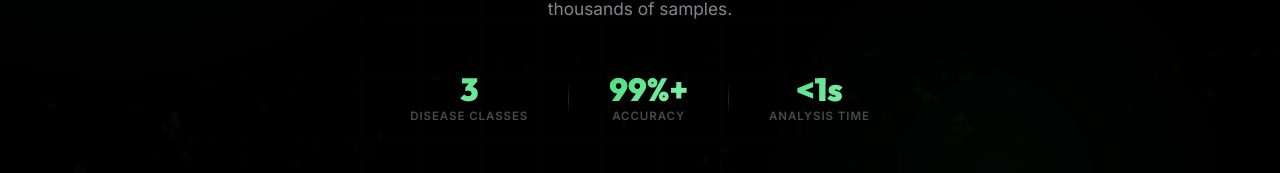
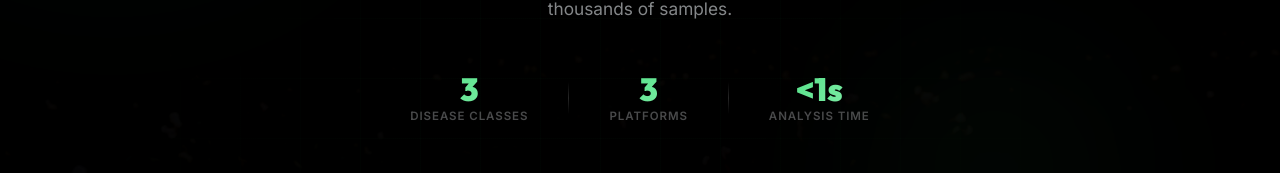
Before and after one commit to avinav2401/tensor, a React (Create React App) app in the folder frontend/: page / in a window 1280 px wide. Shown: the part 402-575 px from the top of the page. Built offline with nearby package versions, Linux system fonts and the light colour scheme.

Commit message:
fix: replace 99%+ accuracy stat with 3 Platforms in hero section

```diff
--- a/frontend/src/App.js
+++ b/frontend/src/App.js
@@ -163,8 +163,8 @@ export default function App() {
             </div>
             <div className="stat-divider" />
             <div className="stat-item">
-              <div className="stat-value">99%+</div>
-              <div className="stat-label">Accuracy</div>
+              <div className="stat-value">3</div>
+              <div className="stat-label">Platforms</div>
             </div>
             <div className="stat-divider" />
             <div className="stat-item">
```
